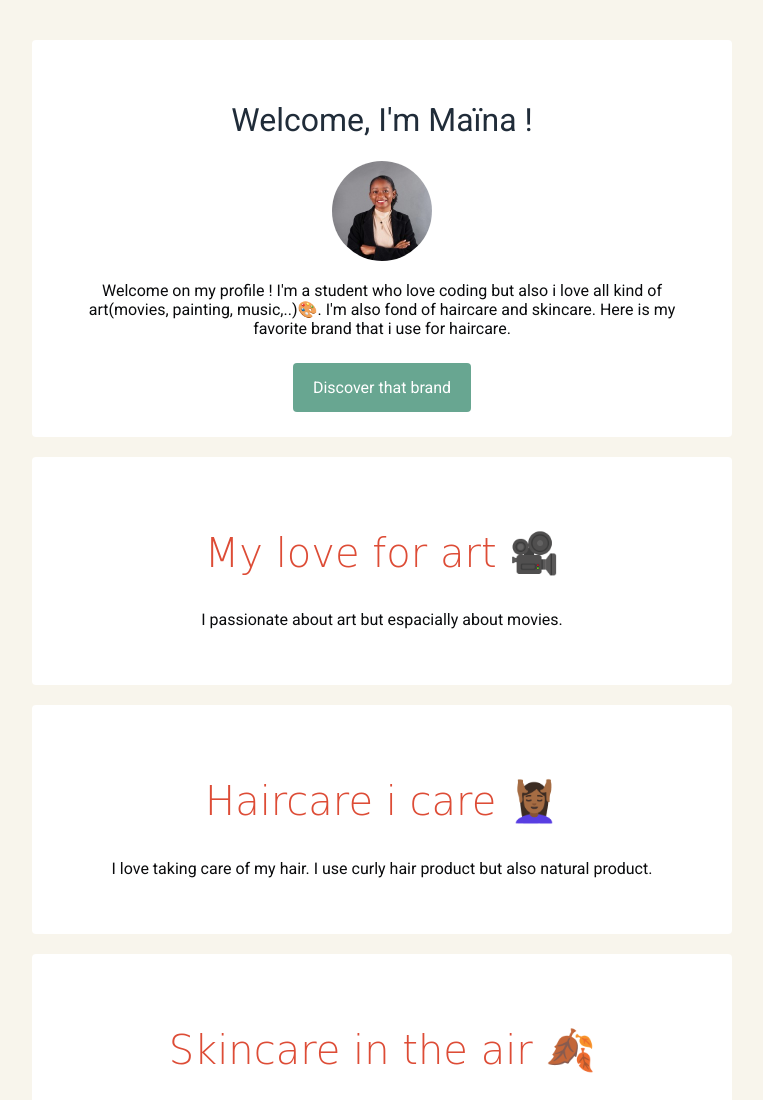
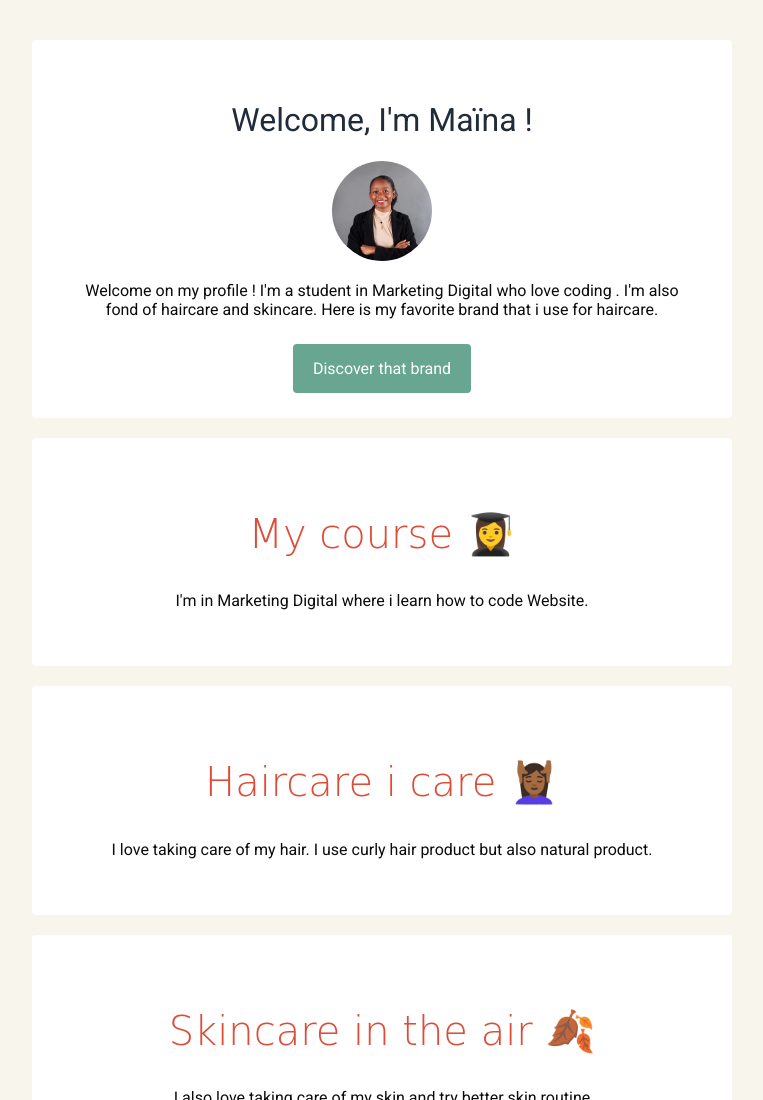
Before and after one commit to maina-nomertin/my-profile, a plain HTML site: page index.html in a window 1280 px wide. Shown: the top 1100 px of the page, without its empty margins (258-1021 px from the left). Drawn offline with Linux system fonts and the light colour scheme; a web font is replaced by a local one.

Commit message:
Update index.html

```diff
--- a/index.html
+++ b/index.html
@@ -20,15 +20,15 @@
     <h1> Welcome, I'm Maïna !</h1>
     <img src="images/profile.jpeg" class="img-circle" width="100px" alt="Maïna Nomertin">
     <p>
-       Welcome on my profile ! I'm a student who love coding but also i  love all kind of art(movies, painting, music,..)🎨. I'm also fond of haircare and skincare. Here is my favorite brand that i use for haircare.
+       Welcome on my profile ! I'm a student in Marketing Digital who love coding . I'm also fond of haircare and skincare. Here is my favorite brand that i use for haircare.
     </p>
     <a href="https://patternbeauty.com/?al_pg_id=c398d08f-a58e-4600-89a3-bbb6ec1bee0d" class="btn-red"> Discover that brand</a>
   </div>
 
 
   <div class="card-white">
-    <h2> My love for art  🎥</h2>
-     <p>I passionate about art but espacially about movies.
+    <h2> My course 👩‍🎓 </h2>
+     <p>I'm in Marketing Digital where i learn how to code Website.
      </p>
   </div>
 
```
